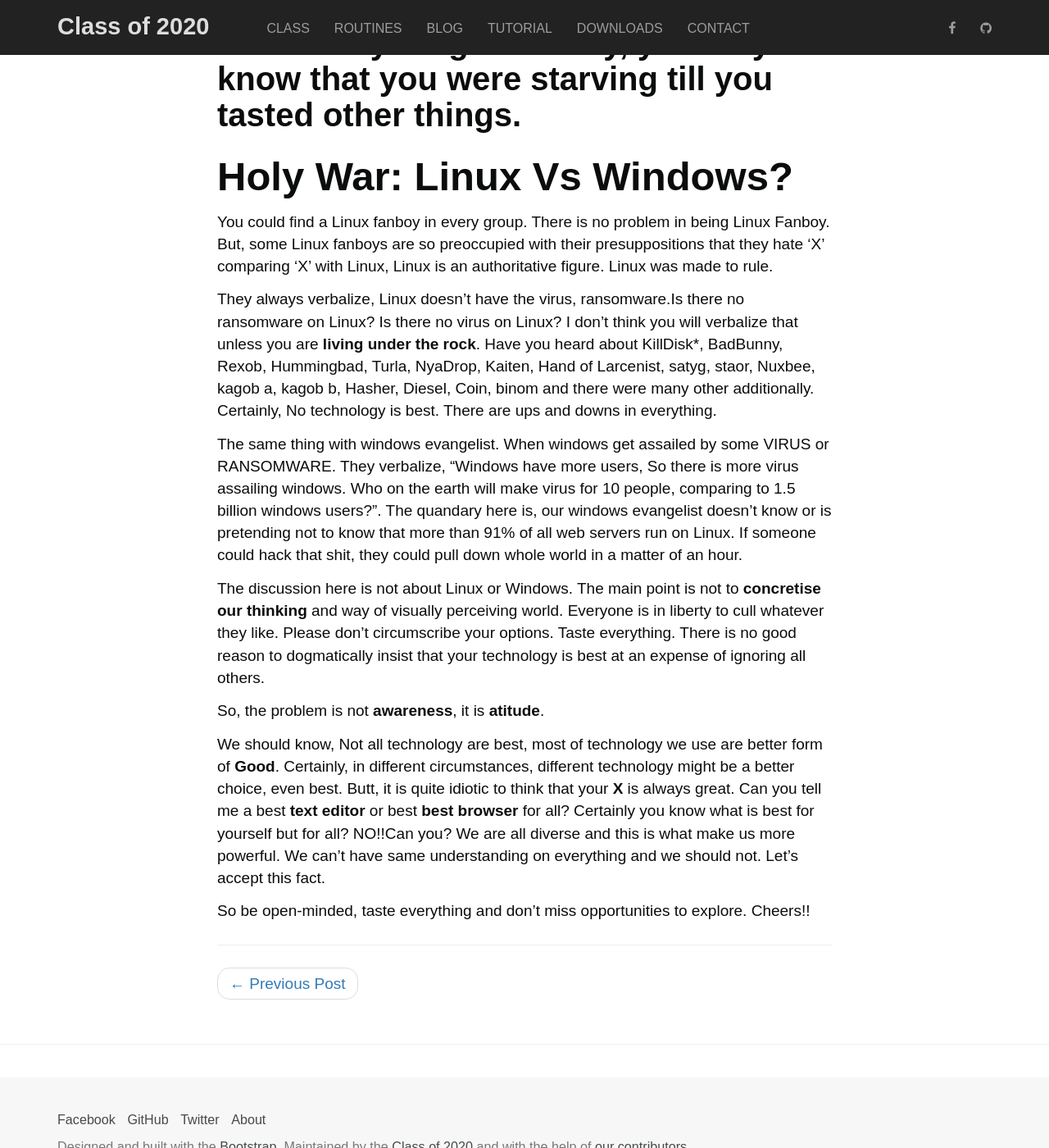
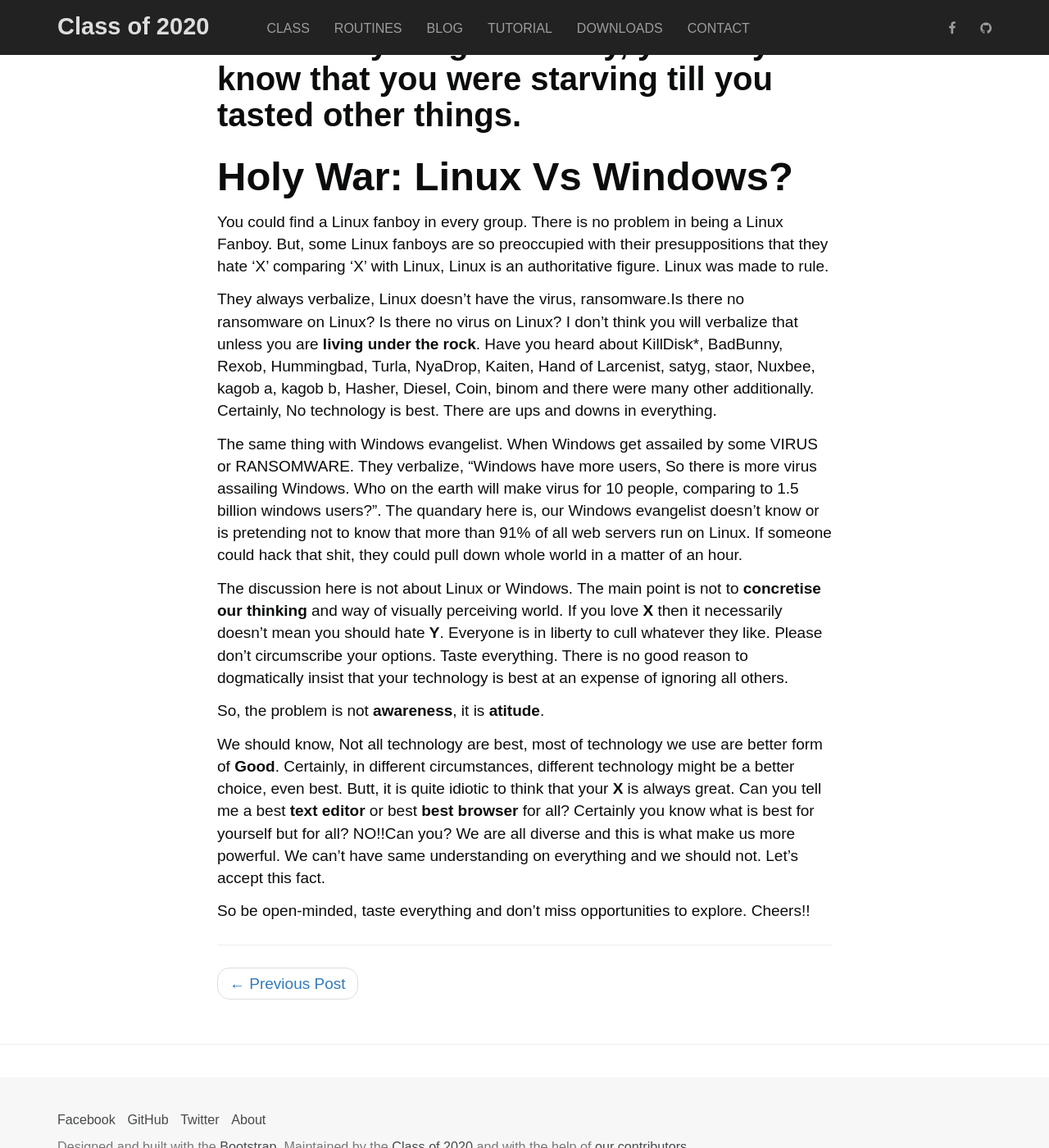
Before and after one commit to Classof2020/classof2020.github.io, a Jekyll site: the page built from _posts/2017-8-3-do-not-be-religious-about-tech.md, in a window 1280 px wide and 1400 px high, scrolled down 1313 px. Shown: the whole window at 82% size. Built offline with Jekyll 4.4.1, drawn with Linux system fonts in a browser that asks for light colours; nearby versions of some CDN libraries; some web fonts are replaced; comment, search, counter and statistics services are not loaded.

Commit message:
Update 2017-8-3-do-not-be-religious-about-tech.md

```diff
--- a/_posts/2017-8-3-do-not-be-religious-about-tech.md
+++ b/_posts/2017-8-3-do-not-be-religious-about-tech.md
@@ -24,15 +24,15 @@
 -----------------
 # Holy War: Linux Vs Windows?
 
-You could find a Linux fanboy in every group. There is no problem in being Linux Fanboy. But, some Linux fanboys are so preoccupied with their presuppositions that they hate 'X' comparing 'X' with Linux, Linux is an authoritative figure. Linux was made to rule.
+You could find a Linux fanboy in every group. There is no problem in being a Linux Fanboy. But, some Linux fanboys are so preoccupied with their presuppositions that they hate 'X' comparing 'X' with Linux, Linux is an authoritative figure. Linux was made to rule.
 
 They always verbalize, Linux doesn't have the virus, ransomware.Is there no ransomware on Linux? Is there no virus on Linux? I don't think you will verbalize that unless you are **living under the rock**. Have you heard about KillDisk*, BadBunny, Rexob, Hummingbad, Turla, NyaDrop, Kaiten, Hand of Larcenist, satyg, staor, Nuxbee, kagob a, kagob b, Hasher, Diesel, Coin, binom and there were many other additionally. Certainly, No technology is best. There are ups and downs in everything.
 
 
-The same thing with windows evangelist. When windows get assailed by some VIRUS or RANSOMWARE. They verbalize, "Windows have more users, So there is more virus assailing windows. Who on the earth will make virus for 10 people, comparing to 1.5 billion windows users?".
-The quandary here is, our windows evangelist doesn't know or is pretending not to know that more than 91% of all web servers run on Linux. If someone could hack that shit, they could pull down whole world in a matter of an hour.
+The same thing with Windows evangelist. When Windows get assailed by some VIRUS or RANSOMWARE. They verbalize, "Windows have more users, So there is more virus assailing Windows. Who on the earth will make virus for 10 people, comparing to 1.5 billion windows users?".
+The quandary here is, our Windows evangelist doesn't know or is pretending not to know that more than 91% of all web servers run on Linux. If someone could hack that shit, they could pull down whole world in a matter of an hour.
 
-The discussion here is not about Linux or Windows. The main point is not to **concretise our thinking** and way of visually perceiving world. Everyone is in liberty to cull whatever they like. Please don't circumscribe your options. Taste everything. There is no good reason to dogmatically insist that your technology is best at an expense of ignoring all others.
+The discussion here is not about Linux or Windows. The main point is not to **concretise our thinking** and way of visually perceiving world. If you love **X** then it necessarily doesn't mean you should hate **Y**. Everyone is in liberty to cull whatever they like. Please don't circumscribe your options. Taste everything. There is no good reason to dogmatically insist that your technology is best at an expense of ignoring all others.
 
 So, the problem is not **awareness**, it is **atitude**.
 
```
